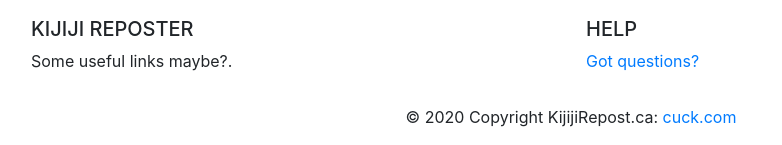
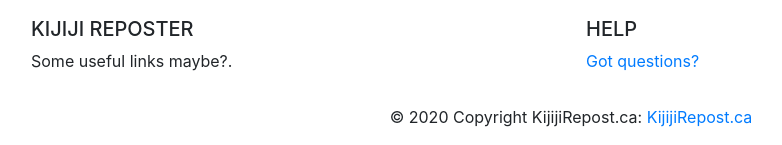
Before and after one commit to getsec/KijijiServices, a Flask app: page / in a window 1280 px wide. Shown: the part 1052-1197 px from the top of the page, without its empty margins (69-851 px from the left). Run offline with Flask 2, Linux system fonts and the light colour scheme; some libraries are stand-ins or nearby versions.

Commit message:
frontend/templates/base:

```diff
--- a/frontend/templates/base.html
+++ b/frontend/templates/base.html
@@ -109,7 +109,7 @@
 
   <!-- Copyright -->
   <div class="footer-copyright text-center py-3">© 2020 Copyright KijijiRepost.ca:
-    <a href="https://cuck.com/"> cuck.com</a>
+    <a href="http://KijijiRepost.ca/"> KijijiRepost.ca</a>
   </div>
   <!-- Copyright -->
 
```
